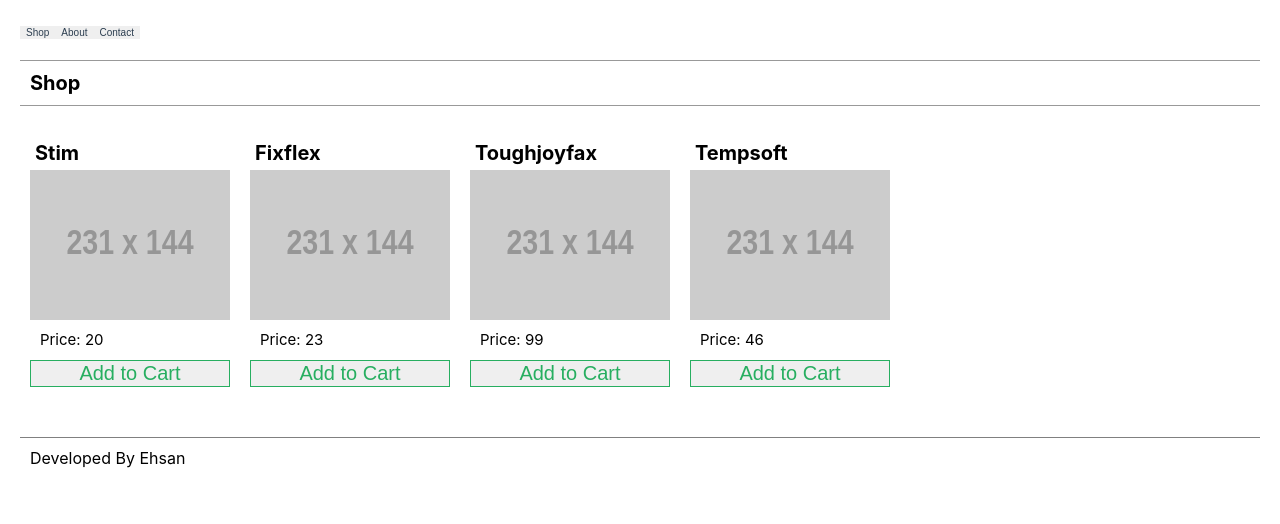
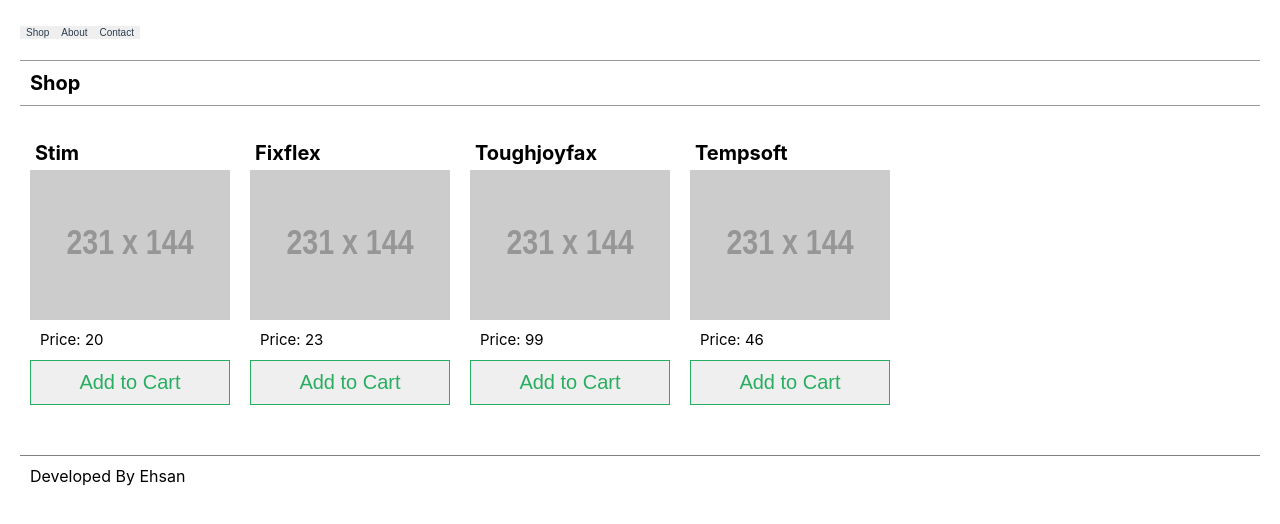
Before and after one commit to ehsangazar/react-for-beginners-course, a React (Create React App) app in the folder my-app/: page / in a window 1280 px wide. Shown: the top 524 px of the page. Built offline with nearby package versions, Linux system fonts and the light colour scheme.

Commit message:
fix: eigth lesson - props

```diff
--- a/my-app/src/App/App.js
+++ b/my-app/src/App/App.js
@@ -2,24 +2,16 @@ import React from 'react';
 import './App.css';
 import Header from './../Header/Header'
 import Footer from './../Footer/Footer'
-import PRODUCTS from './PRODUCTS.json'
+import Products from '../Products/Products';
+import PRODUCTS from "./PRODUCTS.json";
 
 function App() {
   return (
     <div className="App">
       <Header />
-      <ul className="products">
-        {PRODUCTS.map((item) => (
-          <li>
-            <h3>{item.name}</h3>
-            <img src={item.image} />
-            <span>Price: {item.price}</span>
-            <button>
-              Add to Cart
-            </button>
-          </li>
-        ))}
-      </ul>
+      <Products
+        data={PRODUCTS}
+      />
       <Footer />
     </div>
   );
--- a/my-app/src/Button/Button.js
+++ b/my-app/src/Button/Button.js
@@ -1,6 +1,6 @@
 import React from 'react'
 import './Button.css'
 
-const Button = () => <button className="button">Click Here</button>;
+const Button = ({ children }) => <button className="button">{children}</button>;
 
 export default Button
--- /dev/null
+++ b/my-app/src/Image/Image.js
@@ -0,0 +1,5 @@
+import React from 'react'
+
+const Image = ({ imgSrc }) => <img src={imgSrc} />;
+
+export default Image;
--- /dev/null
+++ b/my-app/src/ProductItem/ProductItem.js
@@ -0,0 +1,14 @@
+import React from 'react'
+import Button from './../Button/Button'
+import Image from "./../Image/Image";
+
+const ProductItem = ({ data }) => (
+  <li>
+    <h3>{data.name}</h3>
+    <Image imgSrc={data.image} />
+    <span>Price: {data.price}</span>
+    <Button>Add to Cart</Button>
+  </li>
+);
+
+export default ProductItem
--- /dev/null
+++ b/my-app/src/Products/Products.js
@@ -0,0 +1,14 @@
+import React from 'react'
+import ProductItem from './../ProductItem/ProductItem'
+
+const Products = ({ data }) => {
+    return (
+      <ul className="products">
+        {data.map((item) => (
+          <ProductItem data={item} />
+        ))}
+      </ul>
+    );
+};
+
+export default Products
```
